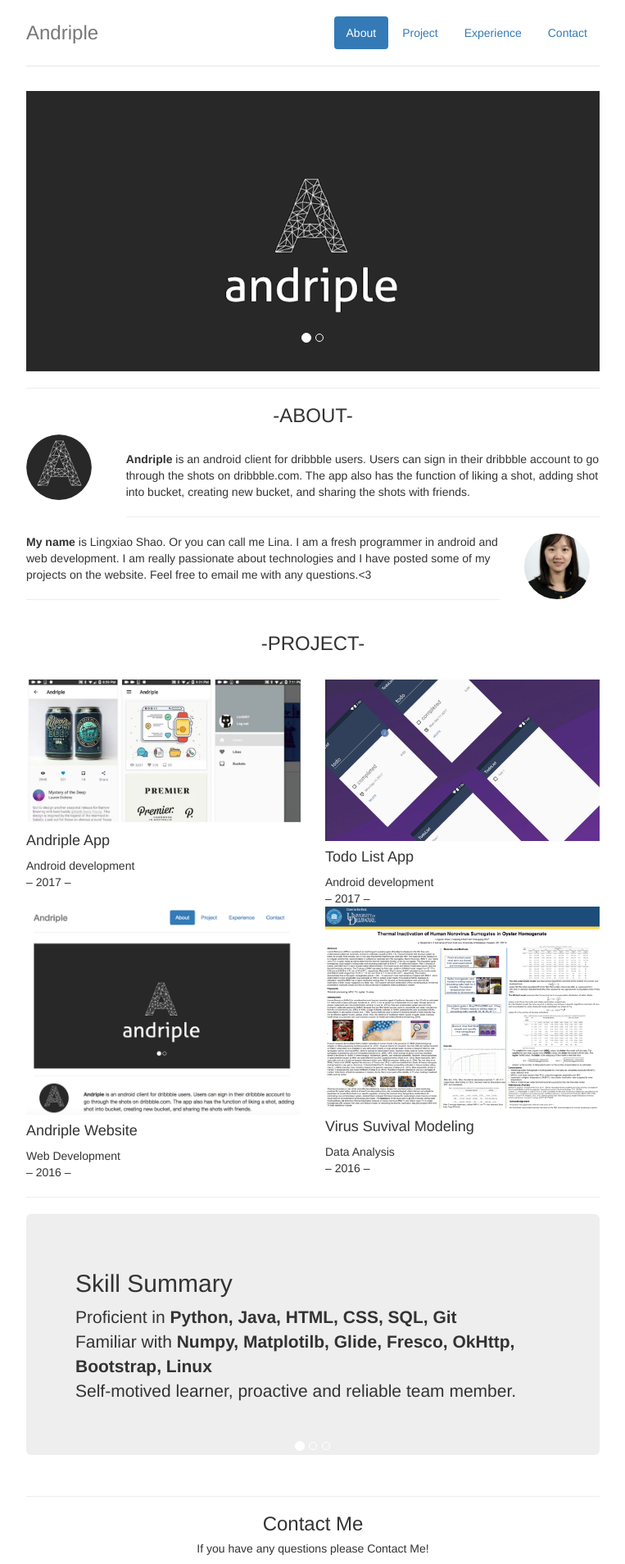
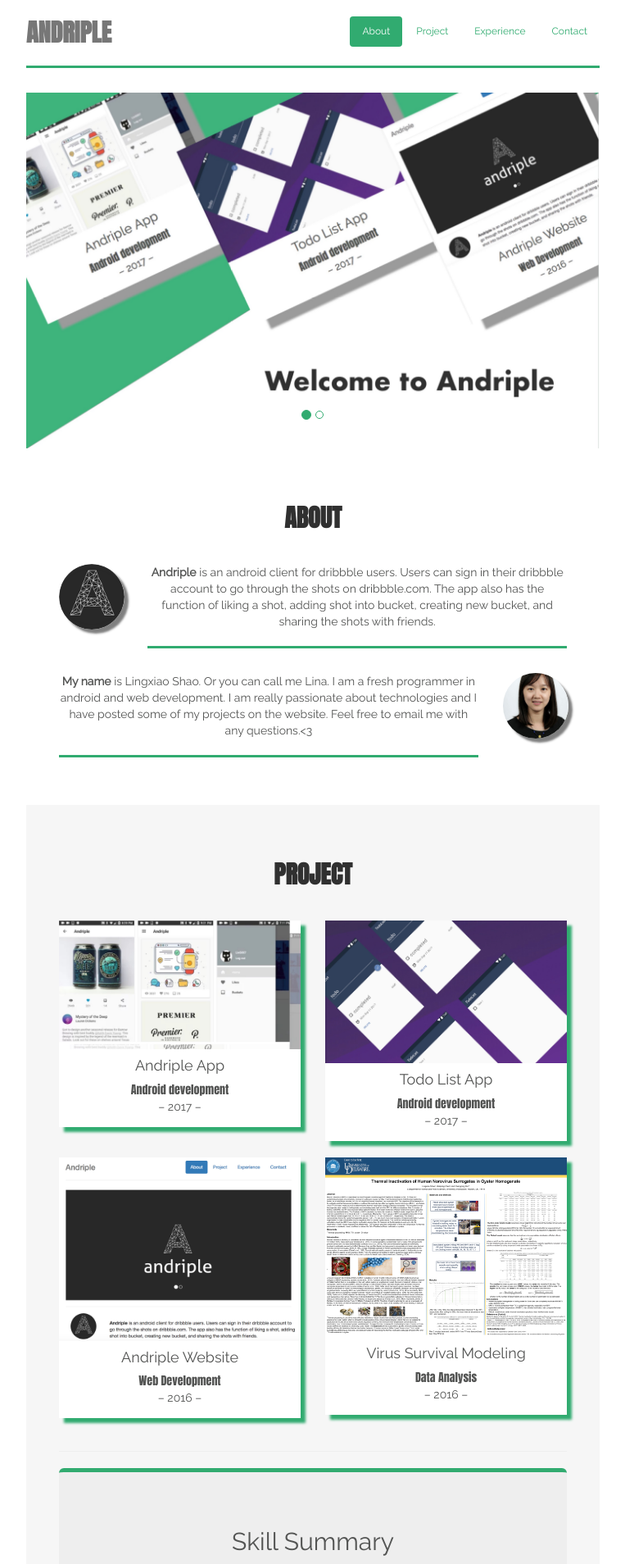
Before and after one commit to lxshao007/MyPage, a Django app: page / in a window 1280 px wide. Shown: the top 1908 px of the page at 82% size, without its empty margins (258-1021 px from the left). Run offline with Django 3.2, Linux system fonts and the light colour scheme; some libraries are stand-ins or nearby versions.

Commit message:
implemented basic UI

```diff
--- a/static/css/mypage.css
+++ b/static/css/mypage.css
@@ -2,9 +2,18 @@
 body {
   padding-top:20px;
   padding-bottom: 20px;
+  font-family: 'Raleway', sans-serif;
+  color: #535453;
 
 }
-
+h3 {
+  font-size: 30px;
+  text-transform: uppercase;
+  color: #303030;
+  font-weight: 600;
+  margin-bottom: 40px;
+  font-family: 'Anton', sans-serif;
+}
 /* Everything but the jumbotron gets side spacing for mobile first views */
 .header,
 .footer {
@@ -12,10 +21,11 @@
   padding-left: 15px;
 }
 
-/* Custom page header */
+/* header */
 .header {
   padding-bottom: 20px;
-  border-bottom: 1px solid #e5e5e5;
+  border-bottom: 3px solid #31ab70;
+
 }
 /* Make the masthead heading the same height as the navigation */
 .header h3 {
@@ -24,6 +34,83 @@
   line-height: 40px;
 }
 
+/*head and experience carousel indicator  */
+.carousel-indicators li {
+  border-color: #31ab70;
+  }
+.carousel-indicators li.active {
+  background-color: #31ab70;
+  }
+
+/* navigation */
+.nav li a{
+  color: #31ab70 !important;
+  font-size: 12px !important;
+  line-height: 1.42857143 !important;
+  }
+.nav li a:hover, .nav li.active a{
+  color: #fff !important;
+  background-color: #31ab70 !important;
+}
+
+/* about */
+#about p{
+  padding-bottom: 20px;
+  border-bottom: 3px solid #31ab70;
+}
+#about img{
+  box-shadow: 5px 5px 2.5px grey;
+}
+
+/*project */
+
+.project-type{
+  font-family: 'Anton', sans-serif;
+}
+
+.thumbnail {
+    padding: 0 0 15px 0;
+    border: none;
+    border-radius: 0;
+}
+.thumbnail img {
+    width: 100%;
+    height: 100%;
+    margin-bottom: 10px;
+
+}
+
+#project .thumbnail{
+  box-shadow: 6px 6px 3px #31ab70;
+}
+
+
+/* experience */
+#experience .jumbotron{
+  border-top:5px solid #31ab70;
+}
+
+#experience p{
+  font-style: normal;
+}
+
+#experience .carousel-control.right, .carousel-control.left {
+        background-image: none;
+        color: #31ab70;
+}
+
+/*contact*/
+#contact h3{
+  text-shadow: 1.5px 1.5px #31ab70;
+}
+
+#contact button{
+  background-color: #31ab70;
+  border-color: #31ab70;
+}
+
+
+/* footer */
 .footer {
   padding-top: 19px;
   color: #777;
@@ -31,10 +118,17 @@
 }
 
 /* Customize container */
+.container-fluid {
+  padding: 48px 40px;
+}
+
+.bg-grey {
+  background-color: #f6f6f6;
+}
+
 @media (min-width: 768px) {
   .container {
     max-width: 730px;
-    background-color: white;
   }
 }
 
--- a/templates/mypage.html
+++ b/templates/mypage.html
@@ -12,19 +12,20 @@
     <title>Andriple</title>
     <link rel="stylesheet" href="https://maxcdn.bootstrapcdn.com/bootstrap/3.3.7/css/bootstrap.min.css">
     <link rel="stylesheet" href="{% static "css/mypage.css"%}"/>
+    <link href="https://fonts.googleapis.com/css?family=Anton|Raleway" rel="stylesheet">
   </head>
   <body>
 
-    <div class="container">
+    <div class="container" id="body">
 
       <!--header-->
       <div class="header clearfix">
         <nav>
           <ul class="nav nav-pills pull-right red">
-            <li class="active"><a href="#">About</a></li>
-            <li ><a href="#">Project</a></li>
-            <li ><a href="#">Experience</a></li>
-            <li ><a href="#">Contact</a></li>
+            <li class="active"><a href="#about">About</a></li>
+            <li ><a href="#project">Project</a></li>
+            <li ><a href="#experience">Experience</a></li>
+            <li ><a href="#contact">Contact</a></li>
           </ul>
         </nav>
         <div class="contaier">
@@ -42,116 +43,96 @@
         </ol>
         <div class="carousel-inner" role="listbox">
           <div class="item active">
-            <img class="first-slide" src="{%static "images/andriple.jpg"%}" alt="First slide">
+            <img class="first-slide" src="{%static "images/welcometoandriple.jpg"%}" alt="First slide">
           </div>
 
           <div class="item">
-            <img class="second-slide" src="{% static "images/andriple.jpg"%}" alt="Second slide">
+            <img class="second-slide" src="{% static "images/andripledisplay.jpg"%}" alt="Second slide">
           </div>
 
         </div>
       </div>
       <!--end header  -->
 
-
-
       <!--about  -->
-      <hr />
-      <h3 class="text-center">-ABOUT-</h3>
+      <div id="about" class="container-fluid text-center">
+        <h3 class="text-center">about</h3>
         <div class="row">
           <div class="col-md-2">
             <img class="img-circle" width="80" height="80" src="{%static "images/andriple-launch-icon.jpg"%}" />
           </div>
-        <br />
           <div class="col-md-10">
-          <p>
-            <b>Andriple</b> is an android client for dribbble users. Users can sign in their dribbble account to go through the shots on dribbble.com. The app also has the function of liking a shot, adding shot into bucket, creating new bucket, and sharing the shots with friends.
-          </p>
-          <hr />
+            <p><b>Andriple</b> is an android client for dribbble users. Users can sign in their dribbble account to go through the shots on dribbble.com. The app also has the function of liking a shot, adding shot into bucket, creating new bucket, and sharing the shots with friends.</p>
           </div>
         </div>
-
+        <br />
         <div class="row">
           <div class="col-md-10">
             <p><b>My name </b>is Lingxiao Shao. Or you can call me Lina. I am a fresh programmer in android and web development. I am really passionate about technologies and I have posted some of my projects on the website. Feel free to email me with any questions.<3</p>
-          <hr />
           </div>
           <div class="col-md-2">
             <img class="img-circle" width="80" height="80" src="{%static "images/my-icon.JPG"%}" />
           </div>
         </div>
-
+      </div>
       <!--end about  -->
 
-      <!--project  -->
-      <h3 class="text-center">-PROJECT-</h3>
-      <br />
+      <!--project and experience  -->
+      <div id="project" class="container-fluid text-center bg-grey">
+        <!--project -->
+        <h3 class="text-center">project</h3>
         <div class="row">
   					<!-- project item -->
   					<div class="col-md-6">
-						<div class="project-item">
-							<div class="project-image">
-								<img src="{%static "images/andriple-demo.jpg"%}" class="img-responsive" alt="author">
-							</div>
-							<div class="project-text">
+  						<div class="thumbnail">
+  							<img src="{%static "images/andriple-demo.jpg"%}" class="img-responsive" alt="andriple">
                 <h4>Andriple App</h4>
                 <div class="project-type">Android development</div>
                 <div class="project-time">– 2017 –</div>
   						</div>
   					</div>
-					</div>
   					<!-- end project item -->
-					<!-- team member item -->
+  					<!-- project item -->
             <div class="col-md-6">
-						<div class="project-item">
-							<div class="project-image">
-								<img src="{%static "images/todo-demo.jpg"%}" class="img-responsive" alt="author">
-							</div>
-							<div class="project-text">
+  						<div class="thumbnail">
+  							<img src="{%static "images/todo-demo.jpg"%}" class="img-responsive" alt="todo">
                 <h4>Todo List App</h4>
                 <div class="project-type">Android development</div>
                 <div class="project-time">– 2017 –</div>
   						</div>
   					</div>
-					</div>
   					<!-- end project item -->
   					<!-- project item -->
             <div class="col-md-6">
-						<div class="project-item">
-							<div class="project-image">
-								<img src="{%static "images/website-demo.jpg"%}" class="img-responsive" alt="author">
-							</div>
-							<div class="project-text">
+  						<div class="thumbnail">
+  							<img src="{%static "images/website-demo.jpg"%}" class="img-responsive" alt="web">
                 <h4>Andriple Website</h4>
                 <div class="project-type">Web Development</div>
                 <div class="project-time">– 2016 –</div>
   						</div>
   					</div>
-					</div>
   					<!-- end project item -->
   					<!-- project item -->
             <div class="col-md-6">
-						<div class="project-item">
-							<div class="project-image">
-								<img src="{%static "images/virus-demo.jpg"%}" class="img-responsive" alt="author">
-							</div>
-							<div class="project-text">
-								<h4>Virus Suvival Modeling</h4>
+  						<div class="thumbnail">
+                <img src="{%static "images/virus-demo.jpg"%}" class="img-responsive" alt="virus" />
+                <h4>Virus Survival Modeling</h4>
                 <div class="project-type">Data Analysis</div>
                 <div class="project-time">– 2016 –</div>
   						</div>
   					</div>
-					</div>
   					<!-- end project item -->
-				</div>
+  				</div><!--endrow  -->
           <!--end project  -->
+
          <hr />
          <!--experience  -->
-       <div id="expCarousel" class="carousel slide" data-ride="carousel">
+
+         <div id="experience" class="carousel slide" data-ride="carousel">
            <ol class="carousel-indicators">
-           <li data-target="#expCarousel" data-slide-to="0" class="active"></li>
-           <li data-target="#expCarousel" data-slide-to="1"></li>
-           <li data-target="#expCarousel" data-slide-to="2"></li>
+             <li data-target="#experience" data-slide-to="0" class="active"></li>
+             <li data-target="#experience" data-slide-to="1"></li>
+             <li data-target="#experience" data-slide-to="2"></li>
            </ol>
            <div class="carousel-inner" role="listbox">
              <div class="item active">
@@ -160,7 +141,6 @@
                    <h2>Skill Summary</h2>
                    <p>
                      Proficient in <b>Python, Java, HTML, CSS, SQL, Git</b>
-                   <br />
                      Familiar with <b>Numpy, Matplotilb, Glide, Fresco, OkHttp, Bootstrap, Linux</b>
                      <br />
                      Self-motived learner, proactive and reliable team member.
@@ -178,7 +158,7 @@
                      <br />
                      Bachelor of Engineer degree from <b>Zhejiang University</b>, Hangzhou, China.
                     </p>
-
+                    <br />
                  </div>
                </div>
              </div>
@@ -192,19 +172,30 @@
                      <br />
                      <b>Research Assistant</b> at University of Delaware, Newark, United States.
                     </p>
+                    <br />
                  </div>
                </div>
              </div>
+             <!-- Left and right controls -->
+            <a class="left carousel-control" href="#experience" role="button" data-slide="prev">
+              <span class="glyphicon glyphicon-chevron-left" aria-hidden="true"></span>
+              <span class="sr-only">Previous</span>
+            </a>
+            <a class="right carousel-control" href="#experience" role="button" data-slide="next">
+              <span class="glyphicon glyphicon-chevron-right" aria-hidden="true"></span>
+              <span class="sr-only">Next</span>
+            </a>
+           </div><!--endofcarousel-inner-->
+         </div><!--endofeexperience-->
+         <!--end experience  -->
+      </div><!--end project and experience  -->
 
-         </div><!--endofcarousel-inner-->
-       </div><!--endofexpCarousel-->
-       <!--end experience  -->
        <hr />
        <!--form  -->
+       <div id="contact" class="container-fluid text-center">
          <h3 class="text-center">Contact Me</h3>
          <h5 class="text-center">If you have any questions please Contact Me!</h6>
          <br />
-       <!-- <div class="clearfix"></div> -->
          <form name="sentMessage" id="contactForm" novalidate="">
            <div class="row">
              <div class="col-md-6">
@@ -232,18 +223,19 @@
 
            <div class="row">
              <div class="col-lg-12 text-center">
-             <button type="submit" class="btn">Send Message</button>
+               <button type="submit" class="btn btn-primary">Send Message</button>
              </div>
            </div>
 
          </form>
+       </div>
        <!--end form  -->
 
 
 
 
-       <footer class="footer">
-         <p>&copy; 2016 Company, Inc.</p>
+       <footer class="footer text-center">
+         <p>Copy &copy; 2016 Lingxiao Shao.</p>
        </footer>
 
      </div><!-- /.container -->
```
Also changed, not shown: static/images/andriple-demo.jpg, static/images/andriple.jpg (deleted), static/images/andripledisplay.jpg (added), static/images/animal-stickers.jpg (deleted), static/images/hello-dribble.jpg (deleted), static/images/virus-bacground-demo.jpg (deleted), static/images/welcometoandriple.jpg (added). Lines whose indentation alone changed are shown as unchanged.
